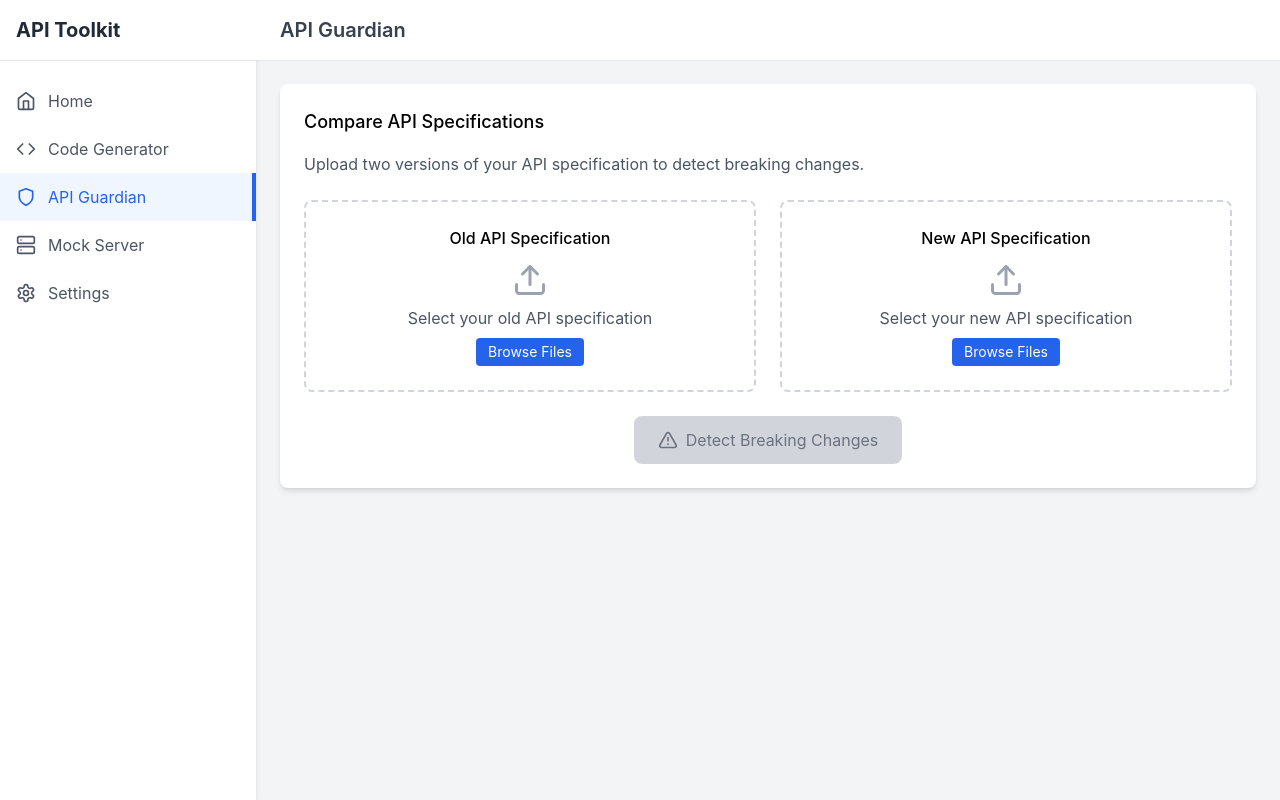
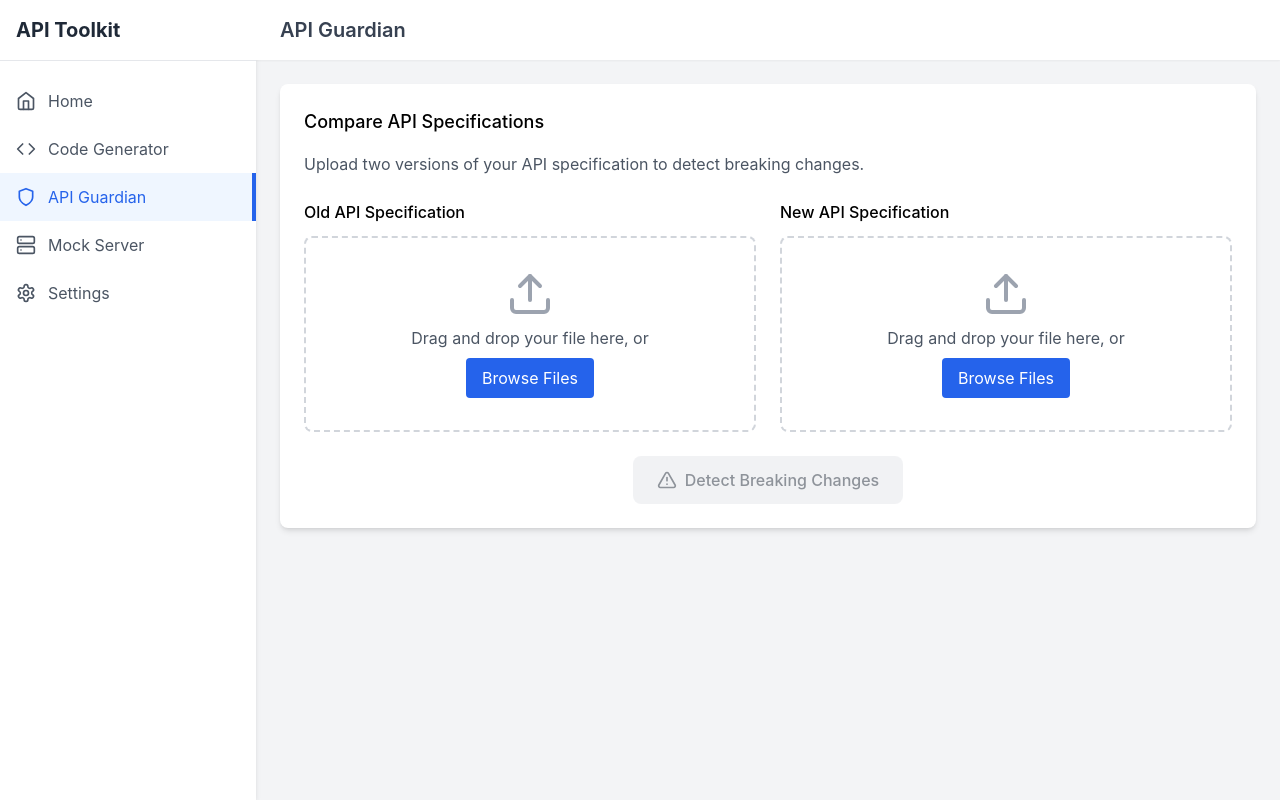
Before and after one commit to MostafaRastegar/swagger-to-modular-arch, a React (Create React App) app: page /api/orders in a window 1280 px wide. Both pictures are taken after a click on the button "API Guardian". Built offline with nearby package versions, Linux system fonts and the light colour scheme; the HTML template or start-up script is replaced by a standard one.

Commit message:
feat: add api server

```diff
--- a/src/components/screens/APIGuardianScreen.js
+++ b/src/components/screens/APIGuardianScreen.js
@@ -12,113 +12,72 @@ import {
   ThumbsUp,
   RefreshCw,
 } from "lucide-react";
+import {
+  compareSpecs,
+  validateSpecFile,
+} from "../../adapters/apiGuardianAdapter";
+import FileUploader from "../shared/FileUploader";
+import Button from "../shared/Button";
 
 const APIGuardianScreen = () => {
   const [oldSpec, setOldSpec] = useState(null);
   const [newSpec, setNewSpec] = useState(null);
   const [isComparing, setIsComparing] = useState(false);
   const [report, setReport] = useState(null);
+  const [error, setError] = useState(null);
 
-  const handleFileChange = (fileType, e) => {
-    const selectedFile = e.target.files[0];
-    if (selectedFile) {
-      if (fileType === "old") {
-        setOldSpec(selectedFile);
+  // این متد را اضافه می‌کنیم
+  const handleFileValidation = async (file, type) => {
+    try {
+      // اگر فایلی انتخاب نشده، خروج
+      if (!file) return null;
+
+      // اعتبارسنجی فایل
+      const validationResult = await validateSpecFile(file);
+
+      // اگر معتبر بود، فایل را ست می‌کنیم
+      if (type === "old") {
+        setOldSpec(file);
+        setError(null);
       } else {
-        setNewSpec(selectedFile);
+        setNewSpec(file);
+        setError(null);
       }
+
+      return validationResult;
+    } catch (err) {
+      // خطا را نمایش می‌دهیم
+      setError(`Invalid ${type} specification file: ${err.message}`);
+      return null;
     }
   };
 
-  const handleCompare = () => {
+  const handleCompare = async () => {
     if (!oldSpec || !newSpec) return;
 
     setIsComparing(true);
+    setError(null);
 
-    // Simulate API call to compare specs
-    // In a real implementation, this would call the actual API Guardian logic
-    setTimeout(() => {
-      // Sample report data
-      const sampleReport = {
-        critical: [
-          {
-            type: "ENDPOINT_REMOVED",
-            path: "/api/users/details",
-            method: "GET",
-            message: "Endpoint removed: /api/users/details",
-            impact: "Clients using this endpoint will break",
-            recommendation:
-              "Consider keeping the endpoint and marking it as deprecated",
-          },
-          {
-            type: "REQUIRED_PARAM_ADDED",
-            path: "/api/orders",
-            method: "POST",
-            param: "customer_id",
-            paramIn: "body",
-            message:
-              "New required parameter 'customer_id' (body) added to POST /api/orders",
-            impact:
-              "Existing clients will not send this parameter and will break",
-            recommendation:
-              "Consider making the parameter optional with backward compatible defaults",
-          },
-        ],
-        warning: [
-          {
-            type: "OPTIONAL_PARAM_REMOVED",
-            path: "/api/products",
-            method: "GET",
-            param: "tags",
-            paramIn: "query",
-            message:
-              "Optional parameter 'tags' (query) removed from GET /api/products",
-            impact:
-              "Clients sending this parameter may break if they rely on its behavior",
-            recommendation:
-              "Consider keeping the parameter for backward compatibility",
-          },
-        ],
-        info: [
-          {
-            type: "ENDPOINT_ADDED",
-            path: "/api/products/featured",
-            message: "New endpoint added: /api/products/featured",
-          },
-        ],
-        suggestions: [
-          {
-            title: "API Versioning",
-            description:
-              "Consider implementing versioning for your API to maintain backward compatibility.",
-            options: [
-              "URL path versioning (e.g., /v1/resource, /v2/resource)",
-              "Query parameter versioning (e.g., /resource?version=1)",
-            ],
-          },
-          {
-            title: "Deprecation Strategy",
-            description:
-              "Before removing endpoints or changing behavior, use deprecation notices to inform API consumers.",
-            options: [
-              'Add "Deprecated" header to responses',
-              "Keep deprecated endpoints for at least one release cycle",
-            ],
-          },
-        ],
-      };
+    try {
+      const report = await compareSpecs(oldSpec, newSpec, {
+        reportLevel: "all",
+        outputFormat: "json",
+      });
 
-      setReport(sampleReport);
+      setReport(report);
       setIsComparing(false);
-    }, 2000);
+    } catch (err) {
+      setError(err.message);
+      setIsComparing(false);
+    }
   };
 
   const resetComparison = () => {
     setOldSpec(null);
     setNewSpec(null);
     setReport(null);
+    setError(null);
   };
-
   return (
     <div className="space-y-6">
       {/* File Upload Section */}
@@ -132,102 +91,55 @@ const APIGuardianScreen = () => {
             changes.
           </p>
 
+          {error && (
+            <div className="bg-red-100 border border-red-400 text-red-700 px-4 py-3 rounded relative mb-4">
+              <strong className="font-bold">Error: </strong>
+              {error}
+            </div>
+          )}
+
           <div className="grid grid-cols-1 md:grid-cols-2 gap-6">
             {/* Old API Spec Upload */}
-            <div className="border-2 border-dashed border-gray-300 rounded-lg p-6 text-center">
+            <div>
               <h4 className="font-medium mb-3">Old API Specification</h4>
-              {oldSpec ? (
-                <div>
-                  <Check size={36} className="mx-auto text-green-500 mb-2" />
-                  <p className="text-gray-800 font-medium">{oldSpec.name}</p>
-                  <p className="text-gray-500 text-sm">
-                    {(oldSpec.size / 1024).toFixed(1)} KB
-                  </p>
-                  <button
-                    className="mt-3 text-blue-600 hover:text-blue-800"
-                    onClick={() => setOldSpec(null)}
-                  >
-                    Change file
-                  </button>
-                </div>
-              ) : (
-                <div>
-                  <Upload size={36} className="mx-auto text-gray-400 mb-2" />
-                  <p className="text-gray-600 mb-2">
-                    Select your old API specification
-                  </p>
-                  <label className="cursor-pointer bg-blue-600 text-white px-3 py-1 rounded hover:bg-blue-700 inline-block text-sm">
-                    Browse Files
-                    <input
-                      type="file"
-                      className="hidden"
-                      accept=".json,.yaml,.yml"
-                      onChange={(e) => handleFileChange("old", e)}
-                    />
-                  </label>
-                </div>
-              )}
+              <FileUploader
+                onFileSelect={(file) => handleFileValidation(file, "old")}
+                acceptedTypes=".json,.yaml,.yml"
+                file={oldSpec}
+              />
             </div>
 
             {/* New API Spec Upload */}
-            <div className="border-2 border-dashed border-gray-300 rounded-lg p-6 text-center">
+            <div>
               <h4 className="font-medium mb-3">New API Specification</h4>
-              {newSpec ? (
-                <div>
-                  <Check size={36} className="mx-auto text-green-500 mb-2" />
-                  <p className="text-gray-800 font-medium">{newSpec.name}</p>
-                  <p className="text-gray-500 text-sm">
-                    {(newSpec.size / 1024).toFixed(1)} KB
-                  </p>
-                  <button
-                    className="mt-3 text-blue-600 hover:text-blue-800"
-                    onClick={() => setNewSpec(null)}
-                  >
-                    Change file
-                  </button>
-                </div>
-              ) : (
-                <div>
-                  <Upload size={36} className="mx-auto text-gray-400 mb-2" />
-                  <p className="text-gray-600 mb-2">
-                    Select your new API specification
-                  </p>
-                  <label className="cursor-pointer bg-blue-600 text-white px-3 py-1 rounded hover:bg-blue-700 inline-block text-sm">
-                    Browse Files
-                    <input
-                      type="file"
-                      className="hidden"
-                      accept=".json,.yaml,.yml"
-                      onChange={(e) => handleFileChange("new", e)}
-                    />
-                  </label>
-                </div>
-              )}
+              <FileUploader
+                onFileSelect={(file) => handleFileValidation(file, "new")}
+                acceptedTypes=".json,.yaml,.yml"
+                file={newSpec}
+              />
             </div>
           </div>
 
           <div className="mt-6 flex justify-center">
-            <button
+            <Button
               onClick={handleCompare}
               disabled={!oldSpec || !newSpec || isComparing}
-              className={`flex items-center px-6 py-3 rounded-lg ${
-                !oldSpec || !newSpec || isComparing
-                  ? "bg-gray-300 text-gray-500 cursor-not-allowed"
-                  : "bg-blue-600 text-white hover:bg-blue-700"
-              }`}
+              variant={
+                !oldSpec || !newSpec || isComparing ? "secondary" : "primary"
+              }
+              size="large"
+              icon={
+                isComparing ? (
+                  <RefreshCw className="animate-spin" size={20} />
+                ) : (
+                  <AlertTriangle size={20} />
+                )
+              }
             >
-              {isComparing ? (
-                <>
-                  <RefreshCw size={20} className="mr-2 animate-spin" />
-                  Analyzing API Changes...
-                </>
-              ) : (
-                <>
-                  <AlertTriangle size={20} className="mr-2" />
-                  Detect Breaking Changes
-                </>
-              )}
-            </button>
+              {isComparing
+                ? "Analyzing API Changes..."
+                : "Detect Breaking Changes"}
+            </Button>
           </div>
         </div>
       )}
--- a/src/components/screens/MockServerScreen.js
+++ b/src/components/screens/MockServerScreen.js
@@ -42,9 +42,9 @@ const MockServerScreen = () => {
         dbPath: "server/db.json",
         routesPath: "server/routes.json",
         endpointCount: 12,
-        port: 3000,
+        port: 3004,
         command:
-          "json-server --watch server/db.json --routes server/routes.json --port 3000",
+          "npx json-server --watch server/db.json --routes server/routes.json --port 3004",
       });
     }, 1500);
   };
--- a/src/components/screens/SettingsScreen.js
+++ b/src/components/screens/SettingsScreen.js
@@ -36,7 +36,7 @@ const SettingsScreen = () => {
       includeRecommendations: true,
     },
     mockServer: {
-      defaultPort: 3000,
+      defaultPort: 3004,
       enableCors: true,
       generateRandomData: true,
       dataEntryCount: 5,
--- a/src/core/server/index.js
+++ b/src/core/server/index.js
@@ -34,7 +34,7 @@ async function generateMockServer(swaggerFilePath) {
     console.log("Mock server files successfully created!");
     console.log("To run the server, enter the following command:");
     console.log(
-      "json-server --watch server/db.json --routes server/routes.json --port 3000"
+      "npx json-server --watch server/db.json --routes server/routes.json --port 3004"
     );
   } catch (error) {
     console.error("Error processing swagger file:", error);
@@ -49,8 +49,8 @@ function generateReadme(swagger) {
 ## How to Use
 
 1. Install json-server: \`npm install -g json-server\`
-2. Run the server: \`json-server --watch server/db.json --routes server/routes.json --port 3000\`
-3. Access the API at \`http://localhost:3000\`
+2. Run the server: \`json-server --watch server/db.json --routes server/routes.json --port 3004\`
+3. Access the API at \`http://localhost:3004\`
 
 ## Notes
 - This mock server is for development and testing purposes only
```
Also changed, not shown: src/adapters/apiGuardianAdapter.js (+37 -5 lines), src/core/api.js (+58 -1 lines), 1 other file (tests, documents, lock files or other folders).
